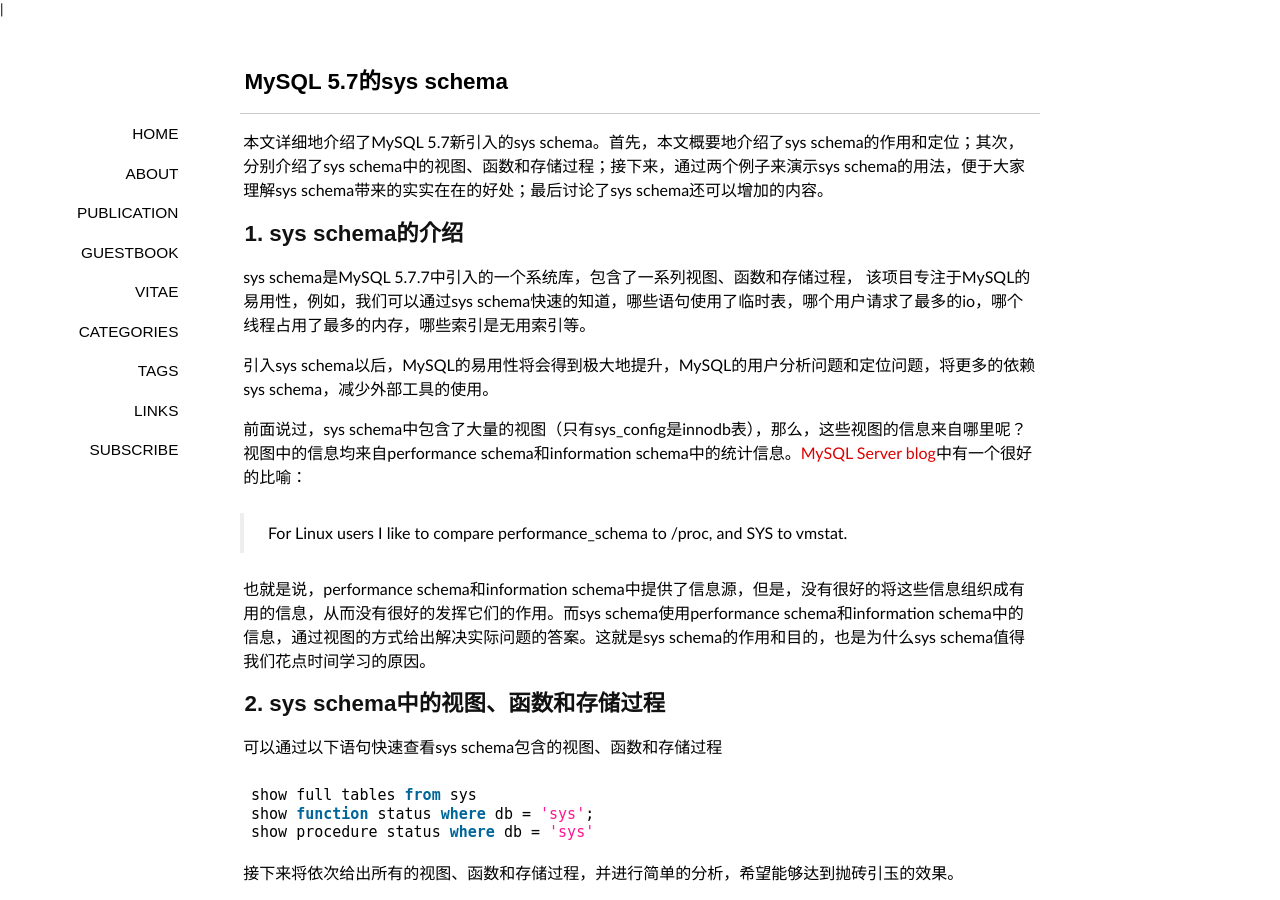
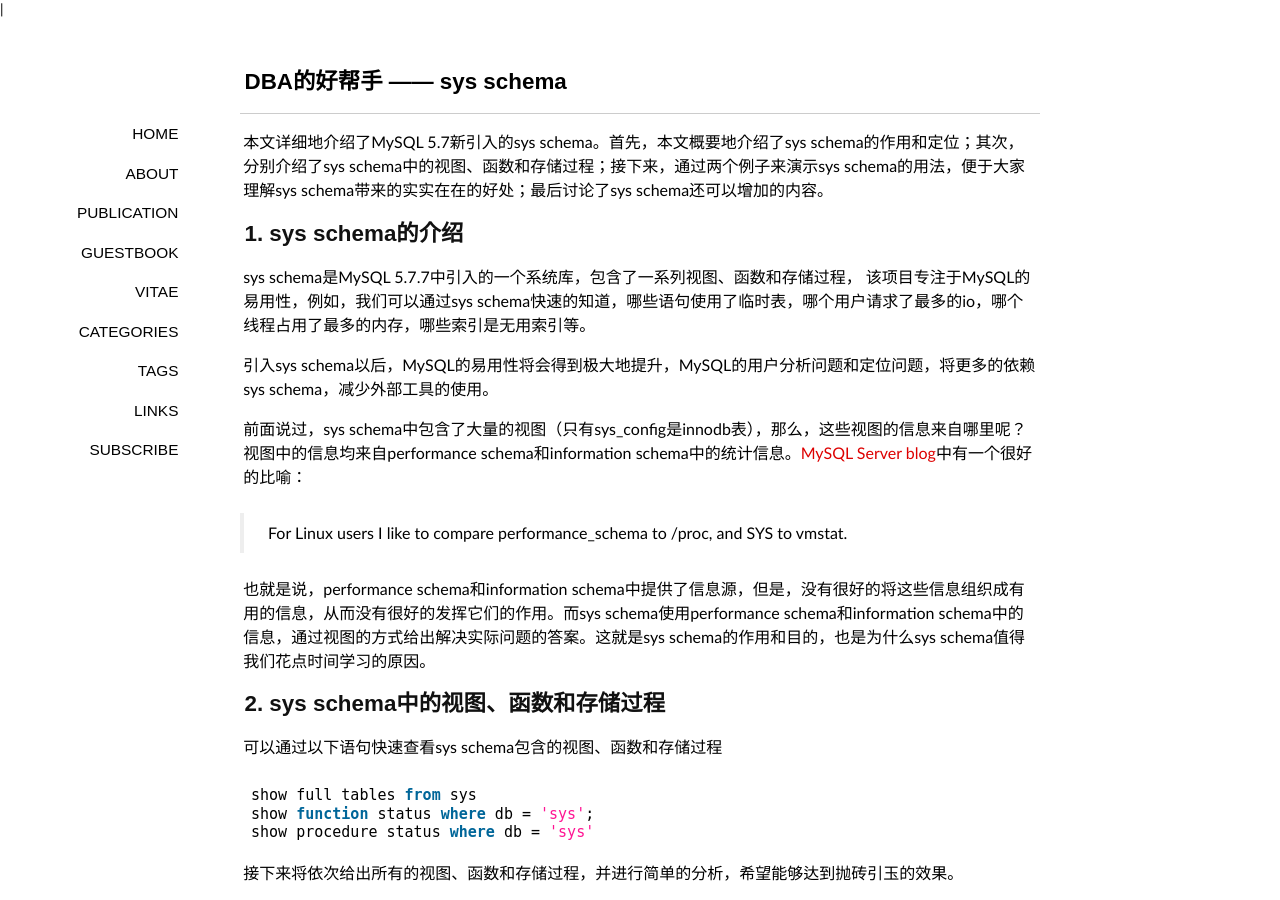
Before and after one commit to lalor/cn, a Jekyll site: the page built from _posts/2016-03-30-sys-schema.md, in a window 1280 px wide and 900 px high. Built offline with Jekyll 4.4.1, drawn with Linux system fonts in a browser that asks for light colours; some web fonts are replaced; Markdown is read by kramdown in place of the engine named in the settings; comment, search, counter and statistics services are not loaded.

Commit message:
修改博客的名字为DBA的好帮手

```diff
--- a/_posts/2016-03-30-sys-schema.md
+++ b/_posts/2016-03-30-sys-schema.md
@@ -1,6 +1,6 @@
 ---
 layout: post
-title: "MySQL 5.7的sys schema"
+title: "DBA的好帮手 —— sys schema"
 description: ""
 category: 数据库
 tags: [MySQL]
```
